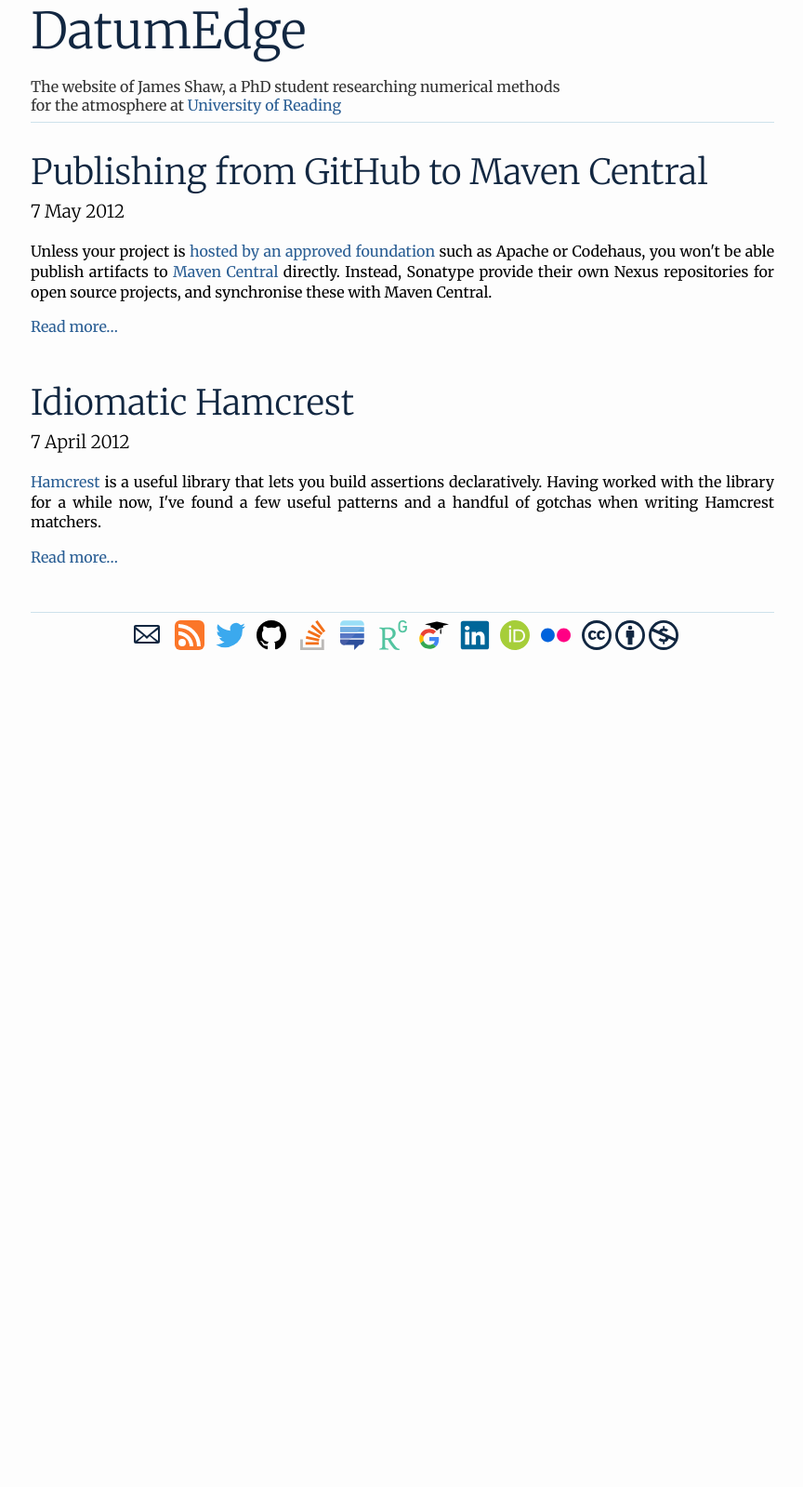
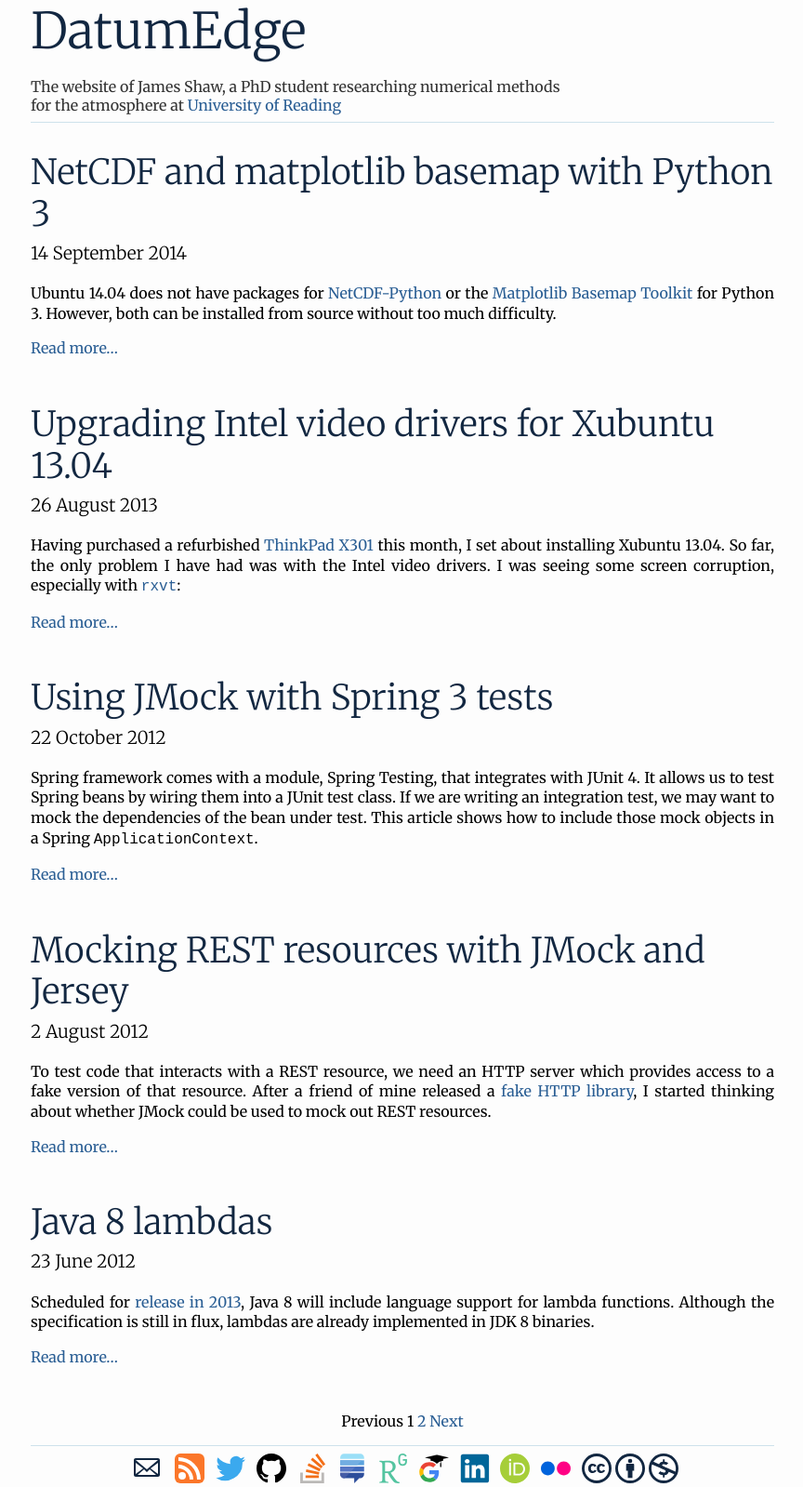
Before and after one commit to hertzsprung/hertzsprung.github.io, a Jekyll site: the page built from index.html, in a window 1280 px wide. Shown: the whole page at 93% size, without its empty margins (207-1071 px from the left). Built offline with Jekyll 4.4.1, drawn with Linux system fonts in a browser that asks for light colours; the list of posts is cut into pages by our own code; before the commit the page ends 900 px from its top, so only the background shows below that.

Commit message:
add all articles from blogspot

```diff
--- a/_config.yml
+++ b/_config.yml
@@ -22,7 +22,7 @@ defaults:
     values:
       comments: true
 
-paginate: 6
+paginate: 5
 relative_permalinks: false
 
 # Build settings
--- a/_includes/head.html
+++ b/_includes/head.html
@@ -5,7 +5,7 @@
     <meta name="viewport" content="width=device-width"/>
     <link rel="canonical" href="{{ page.url | replace:'index.html','' | prepend: site.baseurl | prepend: site.url }}"/>
     <link rel="stylesheet" href="{{ "/css/main.css" | prepend: site.baseurl }}"/>
-    <link rel="stylesheet" href='https://fonts.googleapis.com/css?family=Merriweather:400,300'/>
+    <link rel="stylesheet" href='https://fonts.googleapis.com/css?family=Merriweather:400,300,700'/>
     <script src="https://cdn.mathjax.org/mathjax/latest/MathJax.js?config=TeX-AMS-MML_HTMLorMML" type="text/javascript"></script>
     {% include googleanalytics.html %}
 </head>
--- /dev/null
+++ b/_posts/2012-06-23-java-8-lambdas.html
@@ -0,0 +1,85 @@
+---
+layout: post
+title:  "Java 8 lambdas"
+date:   2012-06-23 00:37:00
+---
+<p>Scheduled for <a href="http://mail.openjdk.java.net/pipermail/jdk8-dev/2012-April/000942.html">release in 2013</a>, Java 8 will include language support for lambda functions.  Although the specification is still in flux, lambdas are already implemented in JDK 8 binaries.</p>
+
+<p>This article takes a tour of the new lambda syntax, the use of lambdas in the Collections API, and related language enhancements.  All code snippets were compiled with <a href="http://jdk8.java.net/lambda/">JDK 8 lambda build b39</a>.</p>
+
+<h2>Functional interfaces</h2>
+<p>Interfaces that have just one method are called <i>functional interfaces</i>.  Lambda expressions can be used anywhere we have a functional interface.</p>
+
+<p><a href="http://docs.oracle.com/javase/7/docs/api/java/awt/event/ActionListener.html"><code>java.awt.event.ActionListener</code></a> is a functional interface since it has one method, <code>void&nbsp;actionPerformed(ActionEvent)</code>.  In Java 7 we can write
+  {% gist hertzsprung/2962215 %}
+
+  In Java 8 this becomes
+  {% gist hertzsprung/2962232 %}
+</p>
+
+<p>Here, the compiler knows that the lambda expression must conform to the signature <code>void&nbsp;actionPerformed(ActionEvent)</code>.  It sees that the lambda body returns void, and it can infer that type of parameter <code><i>e</i></code> is <code>java.awt.event.ActionEvent</code>.</p>
+
+<h2>Functional collections</h2>
+<p>The Java 8 class library has a new package, <code>java.util.functions</code>, which contains several new functional interfaces.  Many of these can be used with the Collections API.</p>
+
+<h3>java.util.functions.Predicate</h3>
+<p>Use a predicate to filter a collection:
+  {% gist hertzsprung/2968209 %}
+  Here we have two new methods:
+  <ul>
+    <li><code>Iterable&lt;T&gt;&nbsp;<b>filter(</b>Predicate&lt;?&nbsp;super&nbsp;T&gt;<b>)</b></code> which retains only those elements for which the predicate holds true</li>
+    <li><code>&lt;A&nbsp;extends&nbsp;Fillable&lt;?&nbsp;super&nbsp;T&gt;&gt;&nbsp;A&nbsp;<b>into(</b>A<b>)</b></code> which fills the <code>ArrayList</code> with all the elements retained after filtering</li>
+  </ul>
+</p>
+
+<h3>java.util.functions.Block</h3>
+<p>We can also replace the <code>for</code> loop with another new <code>Iterable</code> method, <code>void&nbsp;<b>forEach(</b>Block&lt;?&nbsp;super&nbsp;T&gt;<b>)</b></code>:
+  {% gist hertzsprung/2968247 %}
+
+  The <code>forEach()</code> method is an example of <a href="http://gafter.blogspot.co.uk/2007/07/internal-versus-external-iterators.html">internal iteration</a>: iteration happens inside the <code>Iterable</code> and our <code>Block</code> can see only one element at a time.</p>
+
+<p>Finally, a less trivial example of functional programming with the Collections API:
+  {% gist hertzsprung/2968389 %}
+
+  <p>Programming collections in this style has some advantages:
+  <dl>
+    <dt>Elements may be computed lazily</dt><dd>If we apply a Mapper to a collection of a thousand elements but only iterate over the first three, the remaining elements will never be mapped.</dd>
+    <dt>Method chaining is encouraged</dt><dd>Hence there's
+no need to store intermediate results in their own collections.</dd>
+    <dt>Internal iteration hides implementation decisions</dt><dd>For example, we could parallelize a <code>map()</code> operation just by writing <code>myCollection.parallel().map(e&nbsp;&#8209&gt;&nbsp;e.length())</code>.</dd>
+  </dl>
+  </p>
+
+<h2>Method references</h2>
+<p>We can reference a method using the <code>::</code> syntax.  Method references are treated the same way as lambda expressions and can be used wherever a functional interface is accepted.</p>
+
+  We can reference a static method:
+  {% gist hertzsprung/2975454 %}
+
+    Or an instance method:
+    {% gist hertzsprung/2975474 %}
+
+    We can also create factories by assigning a constructor reference to <code>java.util.functions.Factory</code>:
+    {% gist hertzsprung/2975077 %}
+
+    <p>Lastly, let's create a reference to a method of an arbitrary instance:
+    {% gist hertzsprung/2975427 %}
+
+    Here we do not need to bind the method reference to an instance.  Instead, we pass the instance (in this case, <code><i>address</i></code>) as the first argument to the functional interface.</p>
+
+<h2>Default methods</h2>
+<p>With Java today, it is not possible to add methods to a published interface without breaking existing implementations.  Java 8 gives us a way to specify a default implementation in the interface itself:
+    {% gist hertzsprung/2975612 %}
+
+    Subinterfaces can override a default method:
+    {% gist hertzsprung/2975618 %}
+
+    Or a subinterface can remove the default by redeclaring the method without a body:
+    {% gist hertzsprung/2975628 %}
+    Doing this forces an implementation of <code>FastQueue</code> to implement <code>deleteAll()</code>.</p>
+
+<h2>HotSpot implementation</h2>
+<p>Not only do lambda expressions give rise to more compact source code, but their bytecode and runtime implementation can be more efficient than the anonymous classes we would see in Java 7.  For each lambda expression it finds, the compiler creates a method such as <code>lambda$1()</code>.  This process is called <i>lambda body desugaring</i>.  When the lambda expression is captured, the compiler emits an <a href="http://blog.headius.com/2008/09/first-taste-of-invokedynamic.html"><code>invokedynamic</code></a> call site.  This call site is responsible for capturing values from the lexical scope and binding the desugared method to the target functional interface.</p>
+
+<h2>Further reading</h2>
+<p>Much of this post is based on Brian Goetz's articles <a href="http://cr.openjdk.java.net/~briangoetz/lambda/lambda-state-4.html">State of the Lambda</a>, <a href="http://cr.openjdk.java.net/~briangoetz/lambda/collections-overview.html">State of the Lambda: Libraries Edition</a> and <a href="http://cr.openjdk.java.net/~briangoetz/lambda/lambda-translation.html">Translation of Lambda Expressions</a>.  Between them, these articles address the details of lambda syntax, variable capture, type inference and compilation.</p>
--- /dev/null
+++ b/_posts/2012-08-02-mocking-rest-resources-with-jmock-and-jersey.html
@@ -0,0 +1,33 @@
+---
+layout: post
+title:  "Mocking REST resources with JMock and Jersey"
+date:   2012-08-02 22:58:00
+---
+To test code that interacts with a REST resource, we need an HTTP server which provides access to a fake version of that resource.  After a friend of mine released a <a href="https://bitbucket.org/jideji/fakehttpserver/wiki/Home">fake HTTP library</a>, I started thinking about whether JMock could be used to mock out REST resources.
+
+<p>Let's work through an example application.  We are writing a blog aggregator that has a single capability: to provide the most recent article from each blog in a collection blogs.  The blogs are available as REST resources hosted on different HTTP servers.</p>
+
+<h2>JMock</h2>
+<p><a href="http://www.jmock.org/">JMock</a> is a library that is normally used for mocking dependencies in unit tests.  A unit test for our blog aggregator might look like this:
+{% gist hertzsprung/3230710 %}
+</p>
+
+<h2>Jersey</h2>
+<p><a href="http://jersey.java.net/">Jersey</a>, the reference implementation of JAX-RS, exposes annotated POJOs as REST resources.  Our blog resource looks like this:
+{% gist hertzsprung/3240740 %}
+The library comes with a test framework that lets us serve resources from an HTTP server embedded in a JUnit test.</p>
+
+<h2>Writing the integration test</h2>
+<p>Our integration test is going to:
+<ol>
+<li>Set up the <a href="http://en.wikipedia.org/w/index.php?title=Test_fixture&oldid=502584310#Software">test fixture</a> by hosting two blog resources on local HTTP servers listening on different ports</li>
+<li>Use the Jersey client to HTTP GET and deserialize the JSON representation of the blogs</li>
+<li>Verify that the aggregator produces the expected feed</li>
+</ol>
+</p>
+
+<p>Let's take a look at the test implementation:
+{% gist hertzsprung/3240864 %}
+</p>
+
+<p>A working version of the blog aggregator is <a href="https://github.com/hertzsprung/jerseymock">available on GitHub</a>.</p>
--- /dev/null
+++ b/_posts/2012-10-22-using-jmock-with-spring-3-tests.html
@@ -0,0 +1,56 @@
+---
+layout: post
+title:  "Using JMock with Spring 3 tests"
+date:   2012-10-22 23:35:00
+---
+<p>Spring framework comes with a module, Spring Testing, that integrates with JUnit 4.  It allows us to test Spring beans by wiring them into a JUnit test class.  If we are writing an integration test, we may want to mock the dependencies of the bean under test.  This article shows how to include those mock objects in a Spring <code>ApplicationContext</code>.</p>
+
+<p>As an alternative to XML configuration or <a href="http://static.springsource.org/spring/docs/3.1.x/spring-framework-reference/html/beans.html#beans-classpath-scanning">classpath scanning</a>, Spring recently added support for <a href="http://static.springsource.org/spring/docs/3.1.x/spring-framework-reference/html/beans.html#beans-java">Java-based configuration</a>.  We'll take this approach in our example application.</p>
+
+
+{% gist hertzsprung/3934024 %}
+</p>
+
+Let's step through the test:
+<dl>
+<dt><code>@RunWith(SpringJUnit4ClassRunner.class)</code></dt><dd>This JUnit 4 annotation lets Spring Testing hook into the testing lifecycle.</dd>
+<dt><code>@ContextConfiguration(classes={MyServiceConfig.class, MyServiceTest.Config.class})</code></dt><dd>Instructs Spring to create an <code>ApplicationContext</code> containing beans loaded from two configuration classes: <code>MyServiceConfig</code> and <code>MyServiceTest.Config</code>.  The order in which these classes are declared is important: a bean definition from MyServiceTest.Config will overwrite a bean definition MyServiceConfig if they share the same bean name.</dd>
+<dt><code>@DirtiesContext(classMode=AFTER_EACH_TEST_METHOD)</code></dt><dd>Causes Spring to create a new <code>ApplicationContext</code> for each test method.  Since mockeries are stateful, we need to dirty the ApplicationContext to ensure that we have a fresh Mockery for each test method.</dd>
+<dt><code>@Configuration public static class Config</code></dt><dd>In this configuration class we define our mockery and any collaborators that we want to mock.</dd>
+<dt><code>@Bean public MyCollaborator myCollaborator()</code></dt><dd>This bean definition shares the same bean name as <code>MyCollaboratorConfig.myCollaborator()</code>.  When the test runs, you will see a message similar to this, confirming that our mock collaborator replaces the production collaborator:
+<pre>INFO: Overriding bean definition for bean 'myCollaborator':
+replacing
+  [Root bean:
+    factoryBeanName=myCollaboratorConfig;
+    factoryMethodName=myCollaborator;
+    defined in uk.co.datumedge.springmock.MyCollaboratorConfig]
+with
+  [Root bean:
+    factoryBeanName=myServiceTest.Config;
+    factoryMethodName=myCollaborator;
+    defined in uk.co.datumedge.springmock.test.MyServiceTest$Config]</pre></dd>
+<dt><code>@Rule @Autowired public JUnitRuleMockery context</code></dt><dd>Spring autowires the mockery bean defined in <code>MyServiceTest.Config</code>.  The <code>@Rule</code> annotation is similar to <code>@RunWith</code>, allowing JMock to hook into JUnit's testing lifecycle.</dd>
+</dl>
+
+Now we can autowire the class under test, <code>MyService</code>, and its mocked collaborator.  The remainder of the test class is written in the same style as a normal unit test.
+
+<h2>Spring Java configuration gotchas</h2>
+In Spring's Java-based configuration, <code>@Configuration</code>-annotated classes are themselves Spring beans.  This allows us to wire them into other configuration classes and invoke their methods to wire beans together:
+
+{% gist hertzsprung/3934917 %}
+</p>
+
+How is it that our test uses the mock collaborator, when we can see our production collaborator being wired in this configuration class?  To explain, we need to understand some of the pixie dust that Spring sprinkles over our source:
+<ul>
+<li>When a class is annotated with <code>@Configuration</code>, Spring generates a dynamic proxy class containing the mechanics needed to create bean definitions</li>
+<li>When you invoke a method on a configuration class, you are really invoking a method on the generated proxy class</li>
+</ul>
+<p>Invoking a <code>@Bean</code>-annotated method will return a bean that matches the method's return type and method name.  This is usually the instance returned by the method in the source code, unless that bean definition has been overridden.</p>
+
+<p>In our example application, <code>MyServiceTest.Config.myCollaborator()</code> has overridden <code>MyCollaboratorConfig.myCollaborator()</code>.  Calling either method will return the same, mock object.</p>
+
+<h2>Resources</h2>
+<ul>
+<li><a href="https://github.com/hertzsprung/springmock">GitHub repository containing the example code used in this article</a></li>
+<li><a href="http://static.springsource.org/spring/docs/3.1.x/spring-framework-reference/html/testing.html">Spring Framework 3.1 Testing documentation</a></li>
+</ul>
--- /dev/null
+++ b/_posts/2013-08-16-upgrading-intel-video-drivers-for-xubuntu-13-04.html
@@ -0,0 +1,37 @@
+---
+layout: post
+title:  "Upgrading Intel video drivers for Xubuntu 13.04"
+date:   2013-08-26 19:43:00
+---
+Having purchased a refurbished <a href="http://shop.lenovo.com/us/en/laptops/thinkpad/x-series/x301">ThinkPad X301</a> this month, I set about installing Xubuntu 13.04.  So far, the only problem I have had was with the Intel video drivers.  I was seeing some screen corruption, especially with <a href="http://packages.ubuntu.com/raring/rxvt-unicode-256color"><code>rxvt</code></a>:
+
+<figure><img src="/images/corruption.png" /><figcaption>Example of screen corruption with <code>urxvt</code></figcaption></figure>
+
+<a href="https://bugs.freedesktop.org/show_bug.cgi?id=66055">FreeDesktop's bug tracker confirmed</a> that I wasn't alone in having the problem, and this post explains how I fixed it.
+
+<dl>
+<dt><code>aptitude purge xserver-xorg-video-all</code></dt>
+<dd>This is a metapackage that depends upon video drivers for all supported chipsets.  You can safely uninstall it without uninstalling all the chipset drivers.</dd>
+
+<dt>Download the latest driver source</dt>
+<dd>Fetch the <code>xf86-video-intel</code> archive from the <a href="http://xorg.freedesktop.org/archive/individual/driver/">XOrg archives</a>; as of August 2013, the latest version is <a href="http://xorg.freedesktop.org/archive/individual/driver/xf86-video-intel-2.21.15.tar.bz">2.21.15</a>.</dd>
+
+<dt>Install a toolchain</dt>
+<dd>If you don't already have them, you will need to <code>aptitude install <a href="http://packages.ubuntu.com/raring/build-essential">build-essential</a> <a href="http://packages.ubuntu.com/raring/xserver-xorg-dev">xserver-xorg-dev</a></code></dd>
+
+<dt><code>./configure && make && make install</code></dt>
+<dd>Installs the Intel video driver into <code>/usr/local</code>.  However, X11 does not scan this path by default<a href="#footnote1"><sup>1</sup></a>.</dd>
+
+<dt><code>aptitude purge xserver-xorg-video-intel</code></dt>
+<dd>Removes the older, packaged version of the driver</dd>
+
+<dt><code>ln -s /usr/local/lib/xorg/modules/drivers/intel_drv.so /usr/lib/xorg/modules/drivers/</code></dt>
+<dd>Symlinks the driver into a path where X11 can discover it</dd>
+
+<dt>Restart X11</dt>
+<dd>Drop to a tty with ctrl-alt-f1 and <code>service lightdm restart</code></dd>
+</dl>
+
+<p id="footnote1"><sup>1</sup> If anyone knows how to persuade X11 to search <code>/usr/local/lib/xorg</code>, tell me how in the comments.</p>
+
+The screen corruption bug should be fixed in Ubuntu 13.10 since <a href="http://packages.ubuntu.com/saucy/xserver-xorg-video-intel">it will include a more recent driver version</a>.
--- /dev/null
+++ b/_posts/2014-09-14-netcdf-and-matplotlib-basemap-with-python3.html
@@ -0,0 +1,21 @@
+---
+layout: post
+title:  "NetCDF and matplotlib basemap with Python 3"
+date:   2014-09-14 15:49:00
+---
+Ubuntu 14.04 does not have packages for <a href="https://github.com/Unidata/netcdf4-python">NetCDF-Python</a> or the <a href="http://matplotlib.org/basemap/">Matplotlib Basemap Toolkit</a> for Python 3.  However, both can be installed from source without too much difficulty.
+
+<ol>
+<li>Install the prerequisite packages with
+<pre>sudo apt-get install python3-matplotlib python3-dev libnetcdf-dev libgeos-dev libhdf5-dev</pre></li>
+<li>Download and extract <a href="https://pypi.python.org/pypi/netCDF4#downloads">NetCDF-Python</a> and install it with
+<pre>sudo python3 setup.py install</pre></li>
+<li>Download and extract <a href="http://sourceforge.net/projects/matplotlib/files/matplotlib-toolkits/">Matplotlib Basemap Toolkit</a></li>
+<li>If you try and install it, you will see the error
+<pre>/usr/bin/ld: cannot find -lgeos</pre>
+To avoid this, symlink the <code>libgeos</code> shared object
+<pre>sudo ln -s /usr/lib/libgeos-3.4.2.so /usr/lib/libgeos.so</pre>
+Then install as before using <pre>sudo python3 setup.py install</pre></li>
+</ol>
+To check the installation, try import both libraries at the Python 3 prompt:
+{% gist hertzsprung/caa0bf35ebdca7fa84b2 %}
--- a/css/main.css
+++ b/css/main.css
@@ -36,7 +36,8 @@ article {
 }
 
 article h1,
-article h2 {
+article h2,
+article h3 {
 	font-weight: 300;
 	color: #122741;
 	text-align: left;
@@ -53,9 +54,25 @@ article h2 {
 	margin-top: 1.2em;
 }
 
-article li {
+article h3 {
+	font-size: 13pt;
+	font-weight: bold;
+	margin-top: 1.2em;
+}
+
+article li,
+article dd {
 	margin-bottom: 0.7em;
 }
+
+article dt {
+	text-align: left;
+}
+
+article figcaption {
+	font-size: smaller;
+}
+
 
 /* header */
 
@@ -137,6 +154,12 @@ footer.site li.license {
 	white-space: nowrap;
 }
 
+/* gist */
+.gist .blob-code-inner,
+.gist .blob-num {
+	font-size: 11pt !important;
+}
+
 /* resizing */
 
 @media screen and (max-width: 600px) {
```
